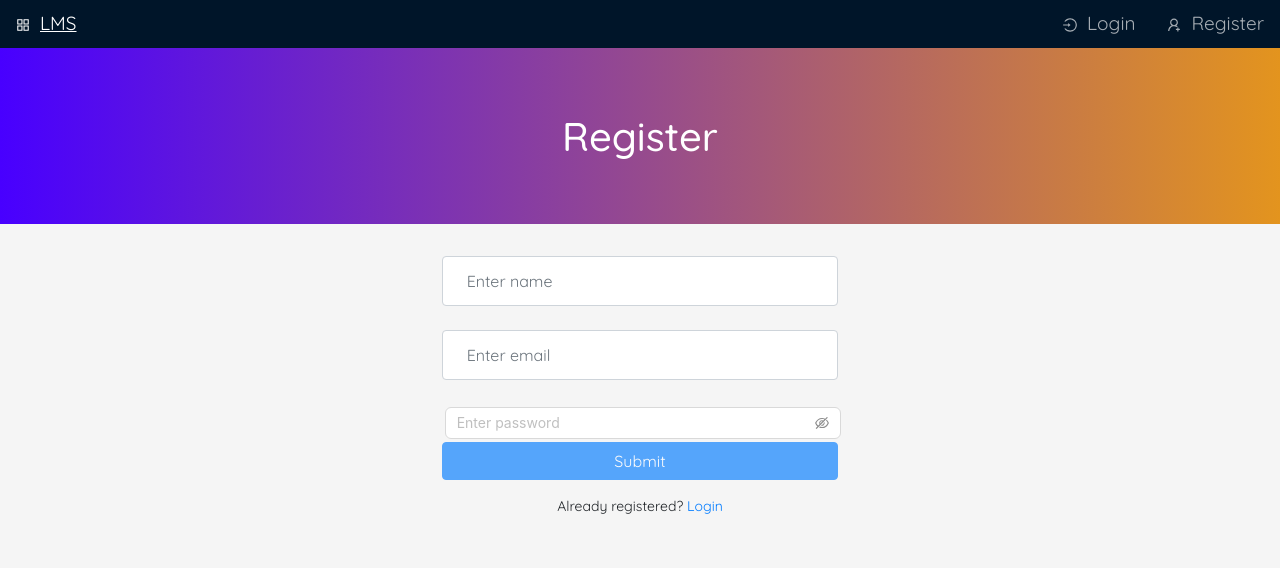
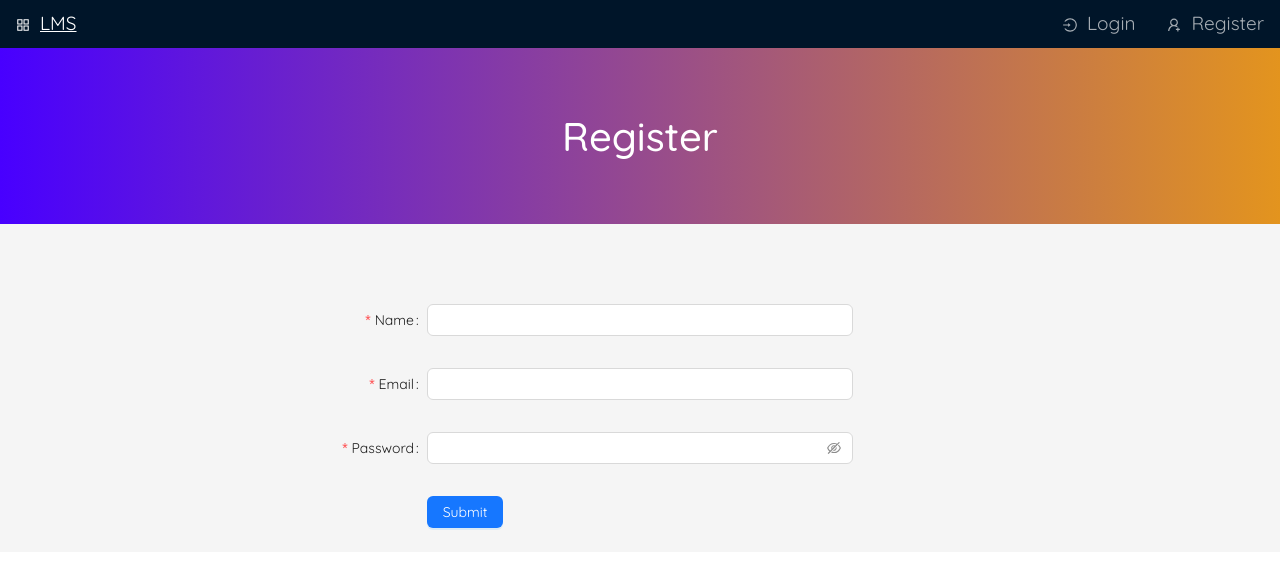
Before and after one commit to aimanskie/lms-client, a Next.js app: page /register in a window 1280 px wide. Shown: the top 568 px of the page. Built offline with nearby package versions, Linux system fonts and the light colour scheme; no server answers.

Commit message:
update errors

```diff
--- a/pages/index.js
+++ b/pages/index.js
@@ -2,6 +2,8 @@ import axios from 'axios'
 import CourseCard from '../components/cards/CourseCard.js'
 
 const Index = ({ courses }) => {
+  console.log(courses)
+
   return (
     <>
       <h1 className='jumbotron text-center bg-primary w-100'>Online School</h1>
--- a/pages/register.js
+++ b/pages/register.js
@@ -1,32 +1,38 @@
-import { useState, useEffect, useContext } from 'react'
+import { useEffect, useContext } from 'react'
+import { Button, Form, Input, InputNumber } from 'antd'
 import axios from 'axios'
 import { toast } from 'react-toastify'
-import { SyncOutlined } from '@ant-design/icons'
-import Link from 'next/link'
 import { Context } from '../context'
 import { useRouter } from 'next/router'
-import { Input, Button } from 'antd'
 
 const Register = () => {
-  const [name, setName] = useState('')
-  const [email, setEmail] = useState('')
-  const [password, setPassword] = useState('')
-  const [loading, setLoading] = useState(false)
+  const layout = {
+    labelCol: { span: 8 },
+    wrapperCol: { span: 8 },
+  }
+
+  const validateMessages = {
+    required: '${label} is required!',
+    types: {
+      email: '${label} is not a valid email!',
+    },
+    string: { min: '${label} must be at least 6 characters' },
+  }
+
+  const [form] = Form.useForm()
 
   const {
     state: { user },
   } = useContext(Context)
-
   const router = useRouter()
 
   useEffect(() => {
     if (user !== null) router.push('/')
   }, [user])
 
-  const handleSubmit = async (e) => {
-    e.preventDefault()
+  const onFinish = async ({ user }) => {
     try {
-      setLoading(true)
+      const { name, email, password } = user
       const { data } = await axios.post(`/api/register`, {
         name,
         email,
@@ -34,59 +40,43 @@ const Register = () => {
       })
       if (!data.ok) throw Error
       toast('Please check email for confirmation to complete registration')
-      setName('')
-      setEmail('')
-      setPassword('')
-      setLoading(false)
+      form.resetFields()
       router.push('/login')
     } catch (err) {
-      toast(err.response.data)
-      setLoading(false)
+      toast.error(err.response.data)
     }
   }
 
   return (
     <>
       <h1 className='jumbotron text-center bg-primary square'>Register</h1>
-      <div className='container col-md-4 offset-md-4 pb-5'>
-        <form onSubmit={handleSubmit}>
-          <input
-            type='text'
-            className='form-control mb-4 p-4'
-            value={name}
-            onChange={(e) => setName(e.target.value)}
-            placeholder='Enter name'
-            required
-          />
-          <input
-            type='email'
-            className='form-control mb-4 p-4'
-            value={email}
-            onChange={(e) => setEmail(e.target.value)}
-            placeholder='Enter email'
-            required
-          />
-          <Input.Password
-            style={{ margin: 3 }}
-            value={password}
-            onChange={(e) => setPassword(e.target.value)}
-            placeholder='Enter password'
-            required
-          />
-
-          <button
-            type='submit'
-            className='btn btn-block btn-primary'
-            disabled={!name || !email || !password || loading}
-          >
-            {loading ? <SyncOutlined spin /> : 'Submit'}
-          </button>
-        </form>
-
-        <p className='text-center p-3'>
-          Already registered? <Link href='/login'>Login</Link>
-        </p>
-      </div>
+      <div className='container col-md-4 offset-md-4 pb-5'></div>
+      <Form {...layout} form={form} name='nest-messages' onFinish={onFinish} validateMessages={validateMessages}>
+        <Form.Item name={['user', 'name']} label='Name' rules={[{ required: true }]}>
+          <Input />
+        </Form.Item>
+        <Form.Item name={['user', 'email']} label='Email' rules={[{ type: 'email', required: true }]}>
+          <Input />
+        </Form.Item>
+        <Form.Item
+          name={['user', 'password']}
+          label='Password'
+          rules={[
+            { required: true, min: 6 },
+            {
+              pattern: '(?=.*?[A-Z])(?=.*?[0-9])(?=.*?[#?!@$%^&*-])',
+              message: 'Password must have at least one upper case letter, one digit and one special character',
+            },
+          ]}
+        >
+          <Input.Password />
+        </Form.Item>
+        <Form.Item wrapperCol={{ ...layout.wrapperCol, offset: 8 }}>
+          <Button type='primary' htmlType='submit'>
+            Submit
+          </Button>
+        </Form.Item>
+      </Form>
     </>
   )
 }
--- a/public/global.css
+++ b/public/global.css
@@ -50,3 +50,7 @@
     overflow: 'scroll';
   }
 } */
+
+::placeholder {
+  color: red;
+}
```
Also changed, not shown: components/cards/CourseCard.js (+21 -21 lines), components/routes/StudentRoute.js (+19 -25 lines), pages/login.js (+33 -42 lines), pages/other.js (added, +52 -0 lines), pages/user/course/[slug].js (+16 -23 lines).
